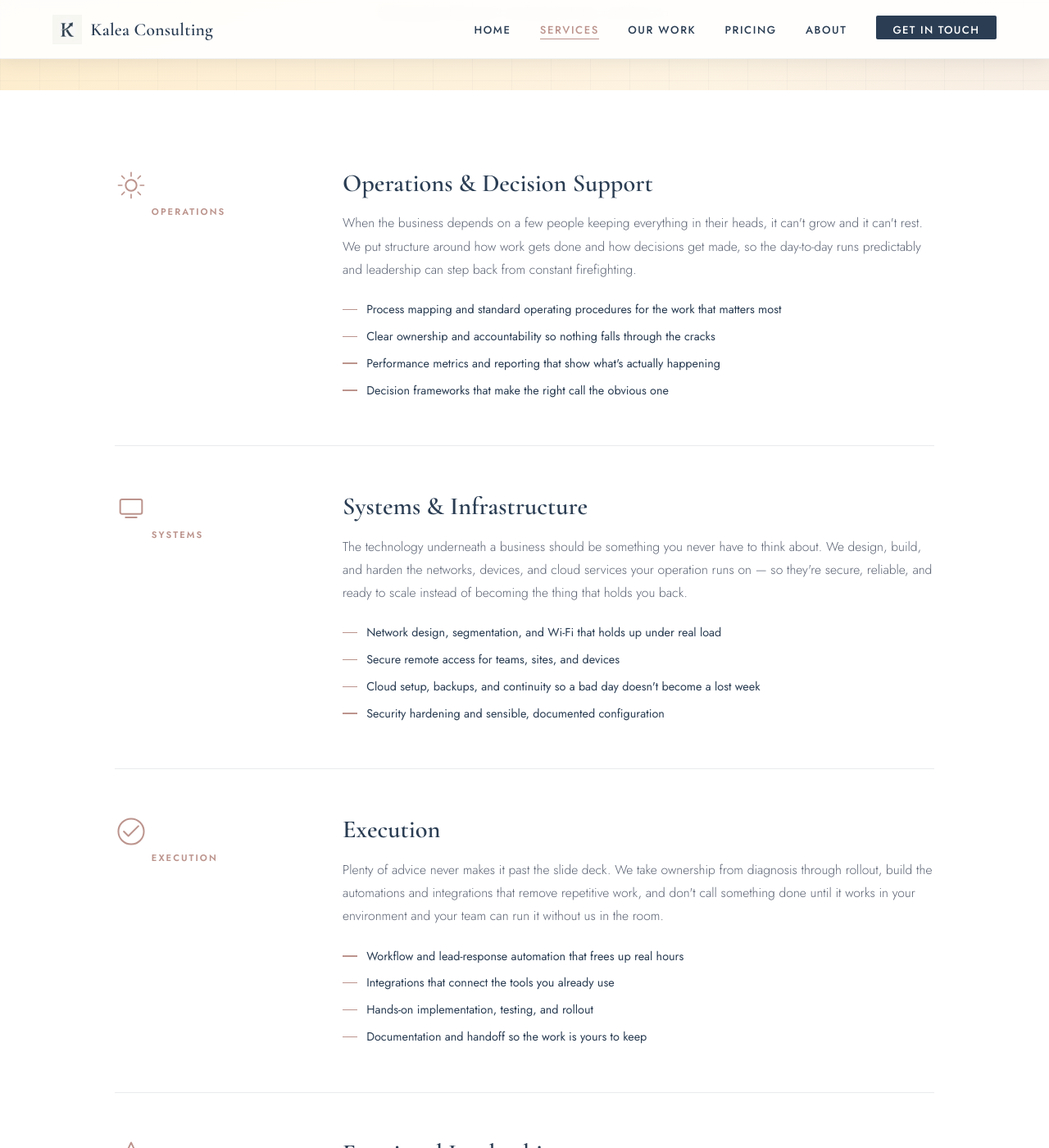
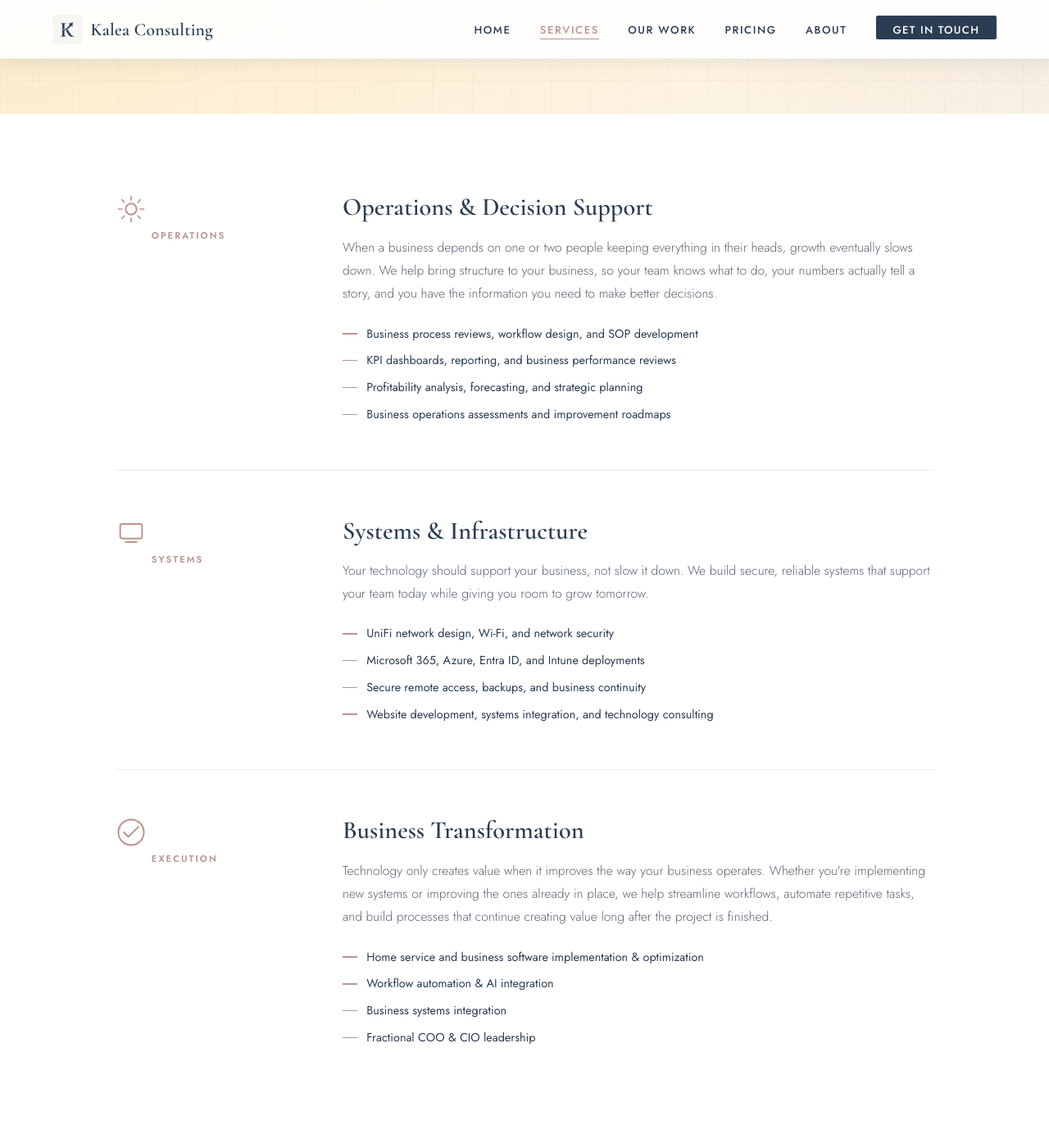
Before and after one commit to Kalea-Consulting/kaleaconsulting, a Jekyll site: the page built from services.html, in a window 1280 px wide and 1400 px high, scrolled down 430 px. Shown: the whole window at 82% size. Built offline with Jekyll 4.4.1, drawn with Linux system fonts in a browser that asks for light colours; some of the changed text lies outside the part shown.

Commit message:
Our services_1.html

```diff
--- a/services.html
+++ b/services.html
@@ -1,7 +1,7 @@
 ---
 layout: default
 active: services
-title: Services
+title: Our Services
 description: What Kalea Consulting does — operations and decision support, systems and infrastructure, execution, and fractional leadership for growing businesses.
 ---
 
@@ -12,9 +12,10 @@ description: What Kalea Consulting does — operations and decision support, sys
     <span class="hero-eyebrow fade-up">What We Do</span>
     <h1 class="fade-up">Practical work that makes the business <em>run better</em>.</h1>
     <p class="fade-up">
-      We work in four areas. They overlap on purpose &mdash; a clean system is worthless if no one owns it,
-      and good operations fall apart on infrastructure that keeps breaking. We take on the parts of the
-      business that aren't working and stay until they do.
+      Our services are built around three core areas: operations, systems, and execution.
+      We believe the best results come from aligning people, operations, and technology rather than treating them as separate problems.
+      Whether we're improving a single process or leading a larger initiative, our goal is simple:
+      deliver practical solutions that help your business run better.
     </p>
   </div>
 </section>
@@ -36,15 +37,15 @@ description: What Kalea Consulting does — operations and decision support, sys
       <div>
         <h2>Operations &amp; Decision Support</h2>
         <p>
-          When the business depends on a few people keeping everything in their heads, it can't grow and it
-          can't rest. We put structure around how work gets done and how decisions get made, so the day-to-day
-          runs predictably and leadership can step back from constant firefighting.
+          When a business depends on one or two people keeping everything in their heads, growth eventually slows down.
+          We help bring structure to your business, so your team knows what to do, your numbers actually tell a story,
+          and you have the information you need to make better decisions.
         </p>
         <ul class="svc-list">
-          <li>Process mapping and standard operating procedures for the work that matters most</li>
-          <li>Clear ownership and accountability so nothing falls through the cracks</li>
-          <li>Performance metrics and reporting that show what's actually happening</li>
-          <li>Decision frameworks that make the right call the obvious one</li>
+          <li>Business process reviews, workflow design, and SOP development </li>
+          <li>KPI dashboards, reporting, and business performance reviews </li>
+          <li>Profitability analysis, forecasting, and strategic planning </li>
+          <li>Business operations assessments and improvement roadmaps</li>
         </ul>
       </div>
     </div>
@@ -61,15 +62,14 @@ description: What Kalea Consulting does — operations and decision support, sys
       <div>
         <h2>Systems &amp; Infrastructure</h2>
         <p>
-          The technology underneath a business should be something you never have to think about. We design,
-          build, and harden the networks, devices, and cloud services your operation runs on &mdash; so they're
-          secure, reliable, and ready to scale instead of becoming the thing that holds you back.
+          Your technology should support your business, not slow it down.
+          We build secure, reliable systems that support your team today while giving you room to grow tomorrow.
         </p>
         <ul class="svc-list">
-          <li>Network design, segmentation, and Wi-Fi that holds up under real load</li>
-          <li>Secure remote access for teams, sites, and devices</li>
-          <li>Cloud setup, backups, and continuity so a bad day doesn't become a lost week</li>
-          <li>Security hardening and sensible, documented configuration</li>
+          <li>UniFi network design, Wi-Fi, and network security </li>
+          <li>Microsoft 365, Azure, Entra ID, and Intune deployments </li>
+          <li>Secure remote access, backups, and business continuity </li>
+          <li>Website development, systems integration, and technology consulting</li>
         </ul>
       </div>
     </div>
@@ -84,42 +84,17 @@ description: What Kalea Consulting does — operations and decision support, sys
         <span class="svc-kicker">Execution</span>
       </div>
       <div>
-        <h2>Execution</h2>
+        <h2>Business Transformation</h2>
         <p>
-          Plenty of advice never makes it past the slide deck. We take ownership from diagnosis through
-          rollout, build the automations and integrations that remove repetitive work, and don't call something
-          done until it works in your environment and your team can run it without us in the room.
+          Technology only creates value when it improves the way your business operates.
+          Whether you're implementing new systems or improving the ones already in place, we help streamline workflows,
+          automate repetitive tasks, and build processes that continue creating value long after the project is finished.
         </p>
         <ul class="svc-list">
-          <li>Workflow and lead-response automation that frees up real hours</li>
-          <li>Integrations that connect the tools you already use</li>
-          <li>Hands-on implementation, testing, and rollout</li>
-          <li>Documentation and handoff so the work is yours to keep</li>
-        </ul>
-      </div>
-    </div>
-
-    <!-- Fractional Leadership -->
-    <div class="svc-block fade-up">
-      <div class="svc-aside">
-        <svg class="service-icon" viewBox="0 0 36 36" fill="none">
-          <path d="M18 4l3.6 7.6L30 12.8l-6 6 1.4 8.4L18 23.2l-7.4 4 1.4-8.4-6-6 8.4-1.2L18 4z"
-            stroke="currentColor" stroke-width="1.8" stroke-linejoin="round"/>
-        </svg>
-        <span class="svc-kicker">Leadership</span>
-      </div>
-      <div>
-        <h2>Fractional Leadership</h2>
-        <p>
-          Some businesses need senior operations and technology leadership but aren't ready for a full-time
-          hire. We step in as a fractional CIO or COO &mdash; setting direction, managing vendors, and keeping
-          the roadmap moving &mdash; for a fraction of the cost and none of the lock-in.
-        </p>
-        <ul class="svc-list">
-          <li>Part-time operations and technology leadership, embedded in your business</li>
-          <li>Roadmap ownership and prioritization across competing demands</li>
-          <li>Vendor and tool selection without the sales-pitch bias</li>
-          <li>A steady hand on the wheel between bigger pieces of work</li>
+          <li>Home service and business software implementation & optimization </li>
+          <li>Workflow automation & AI integration </li>
+          <li>Business systems integration </li>
+          <li>Fractional COO & CIO leadership</li>
         </ul>
       </div>
     </div>
@@ -130,10 +105,10 @@ description: What Kalea Consulting does — operations and decision support, sys
 <!-- CTA BAND -->
 <div class="cta-band">
   <div class="cta-band-inner fade-up">
-    <h2>Not sure which of these you need?</h2>
+    <h2>Not sure where to start?</h2>
     <p>
-      Most engagements start with a conversation about what isn't working. We'll tell you straight whether
-      it's an operations problem, a systems problem, or both &mdash; and what it would take to fix.
+      You don't need to know exactly which service you need before reaching out.
+      We'll learn about your business, identify the biggest opportunities for improvement, and recommend the best path forward.
     </p>
     <a href="/#contact" class="btn-cream">Start a Conversation</a>
   </div>
```
